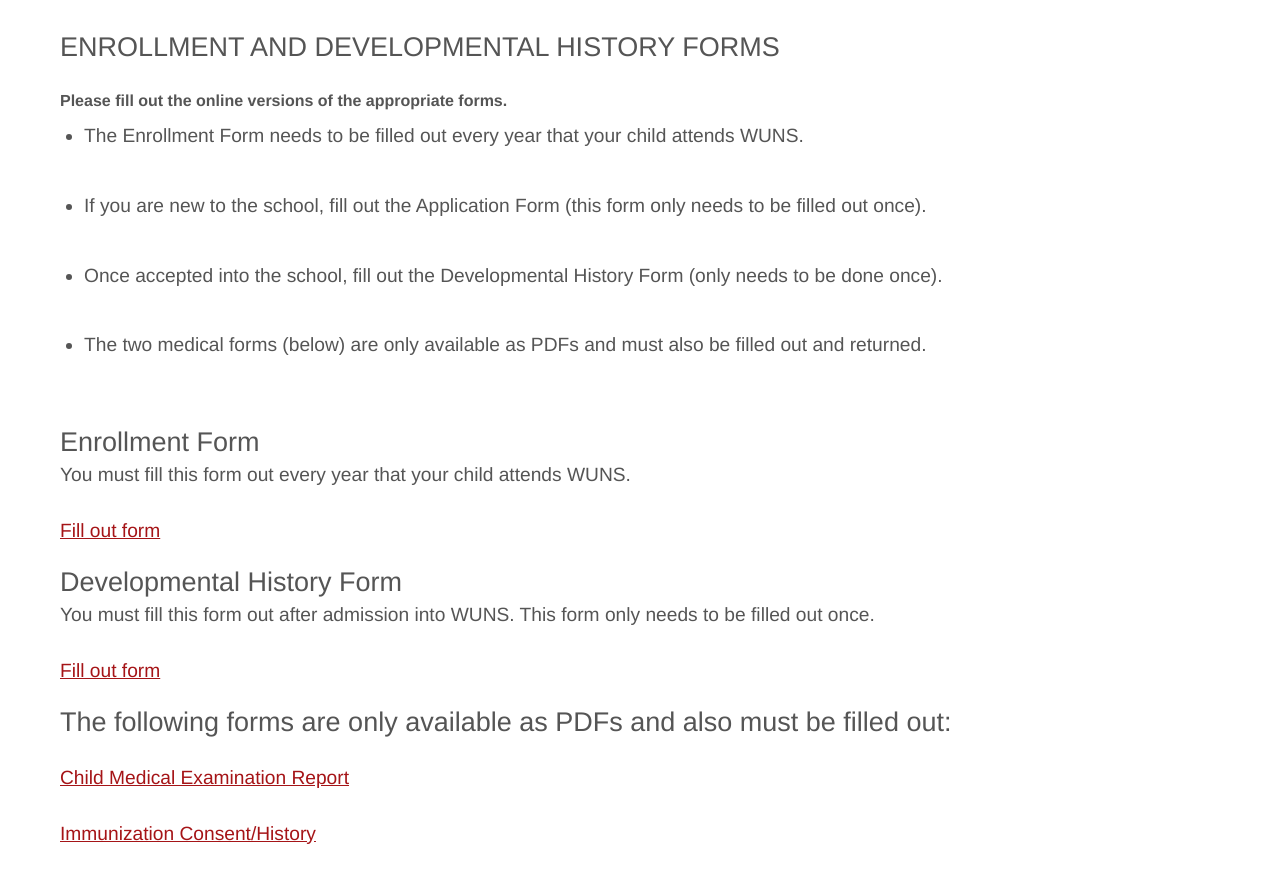
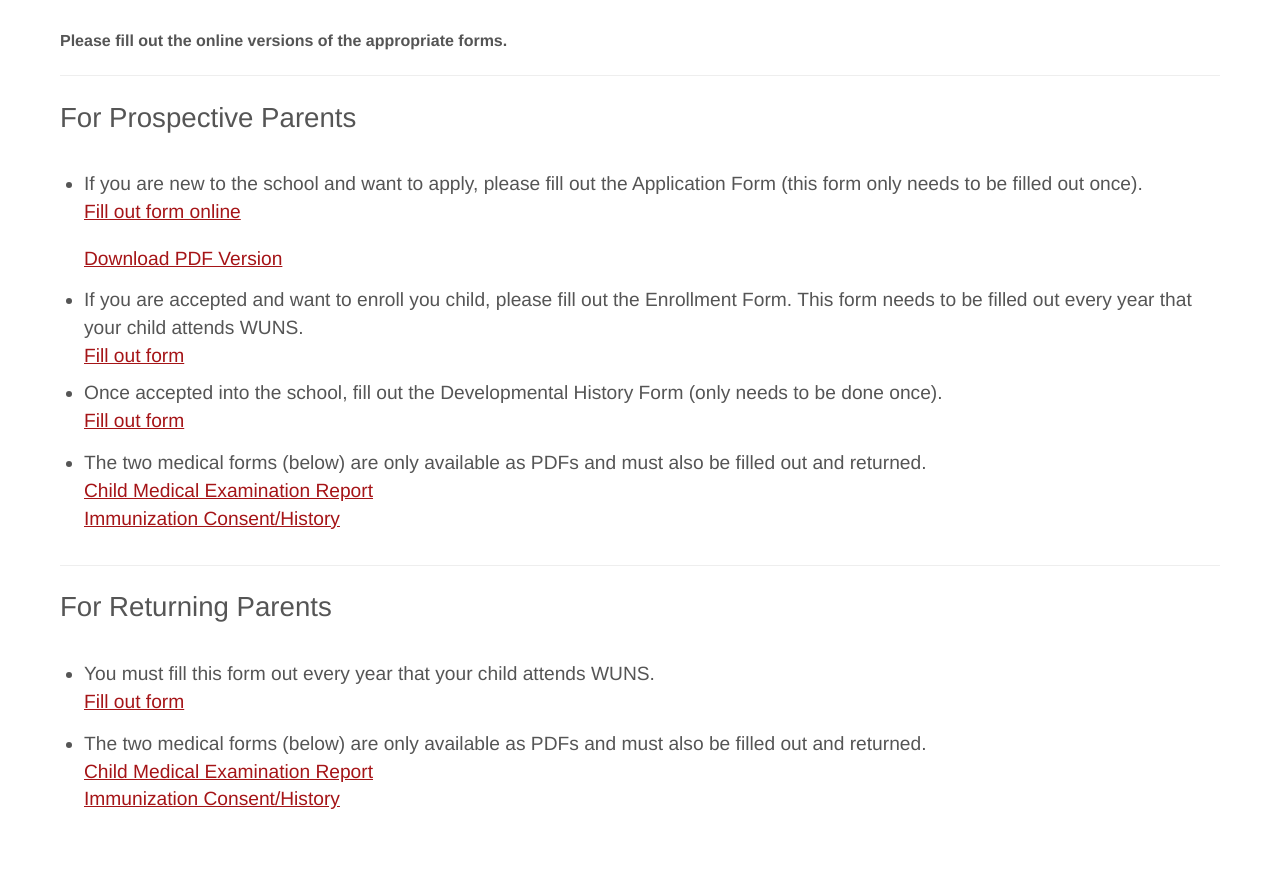
Before and after one commit to cse-256-f23/information-foraging-project-rodriguez-zhou-viswanathan-kim, a website: page files/forms.html in a window 1280 px wide. Shown: the part 91-974 px from the top of the page. Drawn offline with nearby package versions, Linux system fonts and the light colour scheme; files that its build step writes are made by us from their sources; files whose address does not match are found by name.

Commit message:
update form

```diff
--- a/files/forms.html
+++ b/files/forms.html
@@ -15,55 +15,70 @@
   <div id="page-content">
     <main>
       <h1>Forms</h1>
-      <h3>ENROLLMENT AND DEVELOPMENTAL HISTORY FORMS</h3>
+      <!-- <h3>ENROLLMENT AND DEVELOPMENTAL HISTORY FORMS</h3> -->
+      <h4>Please fill out the online versions of the appropriate forms.</h4>
       <br>
-      <h4>Please fill out the online versions of the appropriate forms.</h4>
+      <hr>
+      <br>
+      <div class="pros-parent">
+        <h2>For Prospective Parents</h2>
         <ul>
           <li>
-          The Enrollment Form needs to be filled out every year that your
+            If you are new to the school and want to apply, please fill out the Application Form (this
+            form only needs to be filled out once).
+                <p><a href="files/application.html">Fill out form online</a></p>
+                <p><a class="download" href="downloads/application.pdf" target="_blank">Download PDF Version</a></p>
+          </li>
+          <br><br>
+          <li>
+            If you are accepted and want to enroll you child, please fill out the Enrollment Form. This form needs to be filled out every year that your
             child attends WUNS.
+                <p><a href="files/enroll.html">Fill out form</a></p>
           </li>
-        <li>
-          If you are new to the school, fill out the Application Form (this
-          form only needs to be filled out once).
-        </li>
+          <br>
           <li>
             Once accepted into the school, fill out the Developmental History
             Form (only needs to be done once).
+            <p><a href="files/developmental">Fill out form</a></p>
           </li>
           <li>
             The two medical forms (below) are only available as PDFs and must
             also be filled out and returned.
-        </li>
-      </ul>
-      <br>
-      <h3>Enrollment Form</h3>
-      <p>
-        You must fill this form out every year that your child attends WUNS.
-        <br>
-        <br>
-        <a href="files/enroll.html">Fill out form</a>
-      </p>
-      <h3>Developmental History Form</h3>
-      <p>
-        You must fill this form out after admission into WUNS. This form only
-        needs to be filled out once.
-        <br>
-        <br>
-        <a href="files/developmental">Fill out form</a>
-      </p>
-      <h3>
-        The following forms are only available as PDFs and also must be filled
-        out:
-      </h3>
-      <br>
             <p>
               <a class="download" href="downloads/examination_report.pdf" target="_blank">Child Medical Examination
                 Report</a>
               <br>
+              <a class="download" href="downloads/immunization_history.pdf" target="_blank">Immunization Consent/History</a>
+            </p>
+          </li>
+        </ul>
+      </div>
+      <br><br>
+      <hr>
+      <br>
+      <div class="return-parent">
+        <h2>For Returning Parents</h2>
+        <ul>
+          <li>
+            <p>
+              You must fill this form out every year that your child attends WUNS.
+              <br><a href="files/enroll.html">Fill out form</a>
+              <br>
+            </p>
+          </li>
+          <li>
+            The two medical forms (below) are only available as PDFs and must
+            also be filled out and returned.
+            <p>
+              <a class="download" href="downloads/examination_report.pdf" target="_blank">Child Medical Examination
+                Report</a>
               <br>
               <a class="download" href="downloads/immunization_history.pdf" target="_blank">Immunization Consent/History</a>
             </p>
+          </li>
+        </ul>
+      </div>
+      <br>
     </main>
   </div>
   <ts-load data-name="footer"></ts-load>
```
Lines whose indentation alone changed are shown as unchanged.
